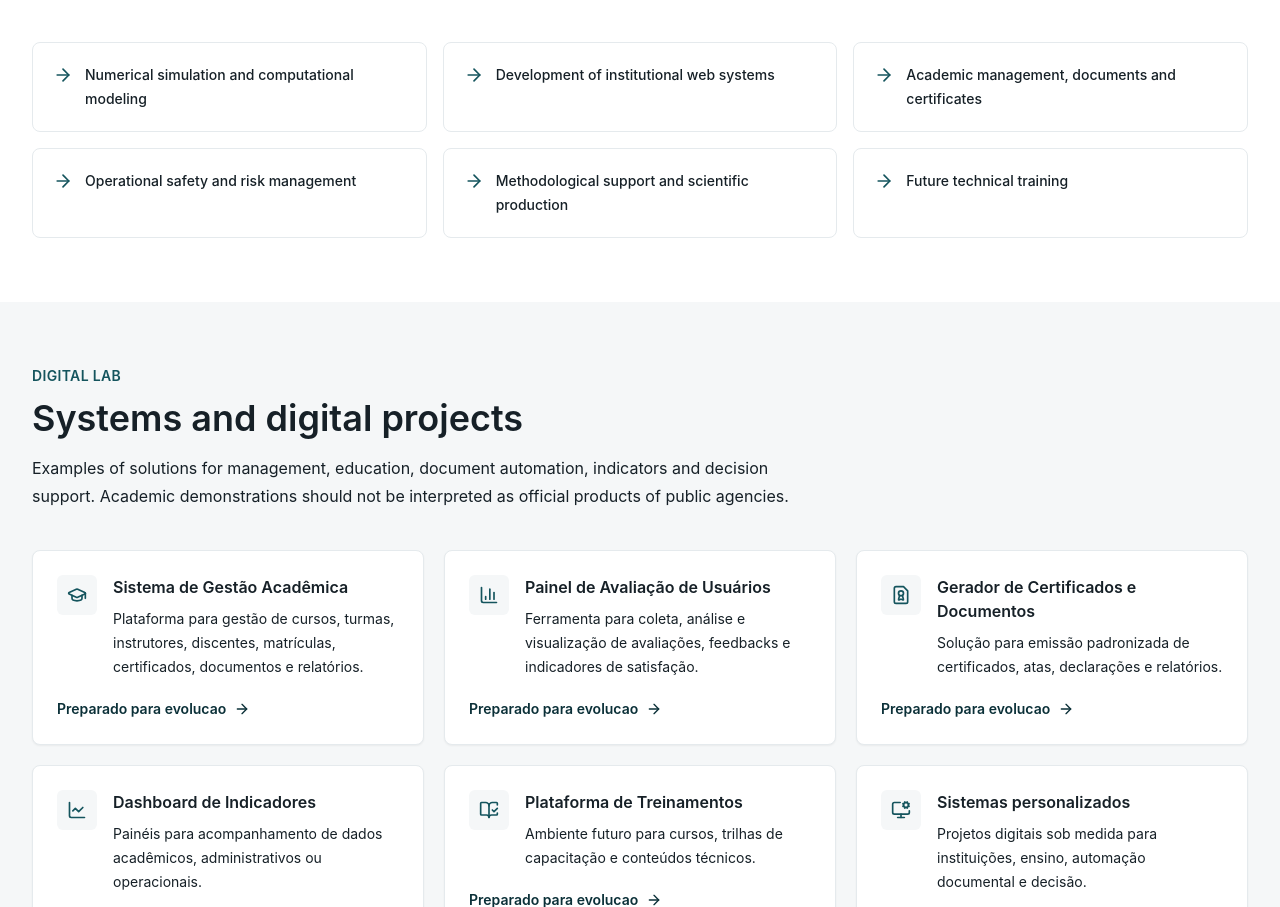
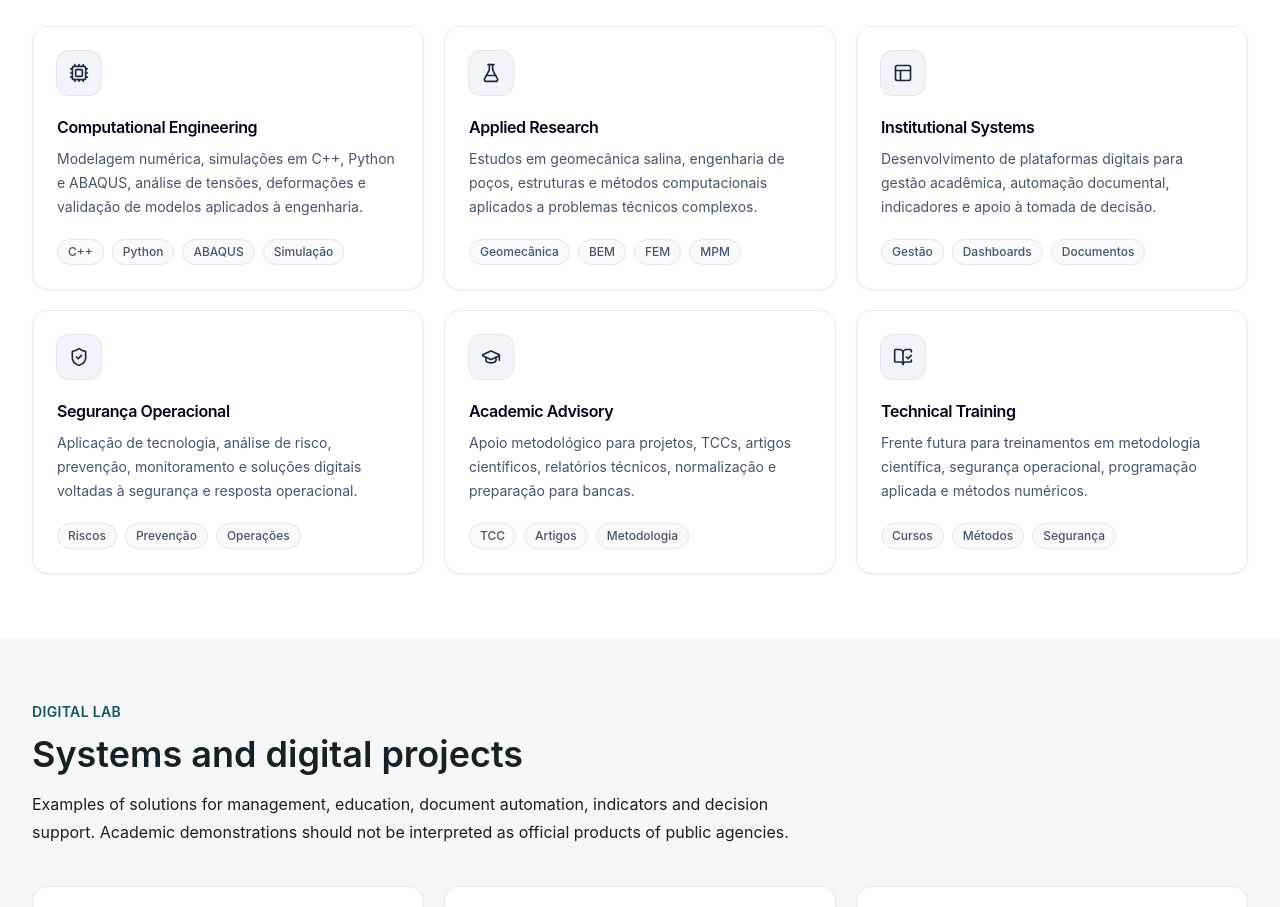
Before and after one commit to Themisson/shieldworks, a Next.js app: page / in a window 1280 px wide. Shown: the part 1893-2800 px from the top of the page. Built offline with nearby package versions, Linux system fonts and the light colour scheme.

Commit message:
Refine institutional card system

```diff
--- a/src/app/contato/page.tsx
+++ b/src/app/contato/page.tsx
@@ -20,7 +20,7 @@ export default function ContatoPage() {
           <ContactForm />
           <div>
             <FeedbackForm />
-            <div className="mt-6 rounded-lg border border-graphite-100 p-6 text-sm leading-6 text-graphite-600">
+            <div className="mt-6 rounded-2xl border border-slate-200/80 bg-white p-6 text-sm leading-6 text-graphite-600 shadow-sm">
               Para versões futuras, esta página pode ser integrada a e-mail profissional, CRM simples, banco de dados,
               automações de resposta e área restrita de sistemas.
             </div>
--- a/src/app/page.tsx
+++ b/src/app/page.tsx
@@ -1,8 +1,8 @@
-import { ArrowRight, CheckCircle2 } from "lucide-react";
+import { CheckCircle2 } from "lucide-react";
 import { ProfessionalLinks } from "@/components/ProfessionalLinks";
 import { Badge } from "@/components/badge";
 import { ButtonLink } from "@/components/button-link";
-import { ServiceCard, SystemCard } from "@/components/card";
+import { CompactCard, HighlightCard, ServiceCard, SystemCard } from "@/components/card";
 import { CTA } from "@/components/cta";
 import { SectionTitle } from "@/components/section-title";
 import {
@@ -34,11 +34,11 @@ export default function Home() {
               <ButtonLink href="/contato" variant="secondary">Solicitar contato</ButtonLink>
             </div>
           </div>
-          <div className="rounded-lg border border-graphite-100 bg-graphite-50 p-6 shadow-sm">
+          <div className="rounded-2xl border border-slate-200/80 bg-slate-50 p-6 shadow-sm">
             <p className="text-sm font-semibold uppercase tracking-wide text-petroleum-700">Atuação integrada</p>
             <div className="mt-6 space-y-4">
               {authorityAreas.map((area) => (
-                <div key={area} className="flex items-center gap-3 rounded-md bg-white p-4">
+                <div key={area} className="flex items-center gap-3 rounded-xl border border-slate-200/70 bg-white p-4 shadow-sm">
                   <CheckCircle2 className="h-5 w-5 text-signal" aria-hidden="true" />
                   <span className="text-sm font-medium text-graphite-800">{area}</span>
                 </div>
@@ -70,12 +70,9 @@ export default function Home() {
       <section className="bg-white py-16">
         <div className="mx-auto max-w-7xl px-4 sm:px-6 lg:px-8">
           <SectionTitle eyebrow="Soluções" title="Frentes em destaque" description="Serviços e linhas de desenvolvimento preparados para demandas técnicas, acadêmicas e de gestão." />
-          <div className="mt-10 grid gap-4 md:grid-cols-2 lg:grid-cols-3">
+          <div className="mt-10 grid gap-5 sm:grid-cols-2 lg:grid-cols-3">
             {featuredSolutions.map((solution) => (
-              <div key={solution} className="flex items-start gap-3 rounded-lg border border-graphite-100 p-5">
-                <ArrowRight className="mt-0.5 h-5 w-5 shrink-0 text-petroleum-700" aria-hidden="true" />
-                <p className="text-sm font-medium leading-6 text-graphite-800">{solution}</p>
-              </div>
+              <HighlightCard key={solution.title} {...solution} />
             ))}
           </div>
         </div>
@@ -128,12 +125,10 @@ export default function Home() {
           />
           <div className="mt-10 grid gap-4 sm:grid-cols-2 lg:grid-cols-3">
             {academicServices.map((service) => (
-              <div key={service} className="rounded-md bg-white p-4 text-sm font-medium text-graphite-700 shadow-sm">
-                {service}
-              </div>
+              <CompactCard key={service} title={service} />
             ))}
           </div>
-          <div className="mt-8 rounded-lg border border-petroleum-100 bg-petroleum-50 p-5 text-sm leading-6 text-petroleum-900">
+          <div className="mt-8 rounded-2xl border border-petroleum-100 bg-petroleum-50 p-5 text-sm leading-6 text-petroleum-900 shadow-sm">
             Os serviços possuem caráter consultivo, orientativo e revisional, respeitando a autoria, a integridade
             acadêmica e as normas das instituições de ensino.
           </div>
--- a/src/app/sobre/page.tsx
+++ b/src/app/sobre/page.tsx
@@ -1,5 +1,7 @@
 import type { Metadata } from "next";
+import { Code2, GraduationCap, SearchCheck } from "lucide-react";
 import { ProfessionalLinks } from "@/components/ProfessionalLinks";
+import { CardShell } from "@/components/card";
 import { SectionTitle } from "@/components/section-title";
 import { Badge } from "@/components/badge";
 
@@ -32,9 +34,9 @@ export default function SobrePage() {
           description="Perfil técnico-profissional orientado por engenharia, pesquisa aplicada, segurança operacional, desenvolvimento computacional e ensino."
         />
         <div className="mt-10 grid gap-10 lg:grid-cols-[0.9fr_1.1fr]">
-          <div className="rounded-lg border border-graphite-100 bg-graphite-50 p-6">
+          <div className="rounded-2xl border border-slate-200/80 bg-slate-50 p-6 shadow-sm">
             <p className="text-sm leading-7 text-graphite-700">
-              Themisson dos Santos Vasconcelos e Tenente-Coronel do Corpo de Bombeiros Militar de Alagoas,
+              Themisson dos Santos Vasconcelos é Tenente-Coronel do Corpo de Bombeiros Militar de Alagoas,
               engenheiro de petróleo, mestre e doutor na área de estruturas e geomecânica. Sua trajetória integra
               segurança operacional, pesquisa aplicada, engenharia computacional, gestão acadêmica e desenvolvimento
               de soluções digitais.
@@ -61,29 +63,24 @@ export default function SobrePage() {
           </div>
         </div>
         <div className="mt-12 grid gap-6 md:grid-cols-3">
-          <article className="rounded-lg border border-graphite-100 p-6">
-            <h2 className="text-lg font-semibold text-graphite-900">Pesquisa e engenharia</h2>
-            <p className="mt-3 text-sm leading-6 text-graphite-600">
-              Atuação em geomecânica salina, simulação numérica, engenharia de poços, ABAQUS, métodos computacionais
-              e análise técnica de problemas complexos.
-            </p>
-          </article>
-          <article className="rounded-lg border border-graphite-100 p-6">
-            <h2 className="text-lg font-semibold text-graphite-900">Tecnologia aplicada</h2>
-            <p className="mt-3 text-sm leading-6 text-graphite-600">
-              Desenvolvimento de soluções em C++ e Python, sistemas web, automação documental, indicadores e apoio à
-              gestão institucional.
-            </p>
-          </article>
-          <article className="rounded-lg border border-graphite-100 p-6">
-            <h2 className="text-lg font-semibold text-graphite-900">Ensino e metodologia</h2>
-            <p className="mt-3 text-sm leading-6 text-graphite-600">
-              Desde 2019, atua como instrutor de TCC e Metodologia Científica nos cursos do Corpo de Bombeiros
-              Militar de Alagoas, contribuindo para a formação acadêmica e técnico-profissional por meio do
-              acompanhamento de projetos, trabalhos de conclusão de curso, artigos científicos, relatórios técnicos e
-              preparação para bancas.
-            </p>
-          </article>
+          <CardShell
+            title="Pesquisa e engenharia"
+            description="Atuação em geomecânica salina, simulação numérica, engenharia de poços, ABAQUS, métodos computacionais e análise técnica de problemas complexos."
+            icon={SearchCheck}
+            tags={["Geomecânica", "ABAQUS", "Simulação"]}
+          />
+          <CardShell
+            title="Tecnologia aplicada"
+            description="Desenvolvimento de soluções em C++ e Python, sistemas web, automação documental, indicadores e apoio à gestão institucional."
+            icon={Code2}
+            tags={["C++", "Python", "Sistemas"]}
+          />
+          <CardShell
+            title="Ensino e metodologia"
+            description="Desde 2019, atua como instrutor de TCC e Metodologia Científica nos cursos do Corpo de Bombeiros Militar de Alagoas, contribuindo para a formação acadêmica e técnico-profissional por meio do acompanhamento de projetos, trabalhos de conclusão de curso, artigos científicos, relatórios técnicos e preparação para bancas."
+            icon={GraduationCap}
+            tags={["TCC", "Metodologia", "Bancas"]}
+          />
         </div>
       </div>
     </section>
--- a/src/app/solucoes/page.tsx
+++ b/src/app/solucoes/page.tsx
@@ -1,5 +1,7 @@
 import type { Metadata } from "next";
+import { ListCard } from "@/components/card";
 import { SectionTitle } from "@/components/section-title";
+import { serviceIcons } from "@/data/site";
 
 export const metadata: Metadata = {
   title: "Soluções",
@@ -21,23 +23,36 @@ const solutionBlocks = [
       "Validação de resultados numéricos",
       "Comparação entre simulação e soluções analíticas",
       "Relatórios técnicos de modelagem computacional"
-    ]
+    ],
+    icon: serviceIcons.computationalEngineering
   },
   {
     title: "Sistemas Institucionais",
-    items: ["Gestão acadêmica", "Emissão de certificados", "Controle de cursos e turmas", "Gestão de instrutores", "Formulários e avaliações", "Dashboards administrativos", "Geração automática de documentos"]
+    description:
+      "Plataformas para rotinas acadêmicas, documentos, indicadores administrativos e organização de dados institucionais.",
+    items: ["Gestão acadêmica", "Emissão de certificados", "Controle de cursos e turmas", "Gestão de instrutores", "Formulários e avaliações", "Dashboards administrativos", "Geração automática de documentos"],
+    icon: serviceIcons.institutionalSystems
   },
   {
     title: "Segurança Operacional e Gestão de Riscos",
-    items: ["Diagnóstico de risco", "Prevenção", "Resposta operacional", "Uso de tecnologia em emergências", "Drones e monitoramento", "Capacitações em segurança"]
+    description:
+      "Apoio técnico à prevenção, análise de riscos, monitoramento e resposta operacional com uso de tecnologia aplicada.",
+    items: ["Diagnóstico de risco", "Prevenção", "Resposta operacional", "Uso de tecnologia em emergências", "Drones e monitoramento", "Capacitações em segurança"],
+    icon: serviceIcons.operationalSafety
   },
   {
     title: "Assessoria Acadêmica e Científica",
-    items: ["Projetos de pesquisa", "TCC", "Artigos científicos", "Relatórios técnicos", "Metodologia", "Normalização", "Análise de dados", "Preparação para bancas"]
+    description:
+      "Acompanhamento consultivo para estruturação, revisão técnica, metodologia, normalização e apresentação de trabalhos.",
+    items: ["Projetos de pesquisa", "TCC", "Artigos científicos", "Relatórios técnicos", "Metodologia", "Normalização", "Análise de dados", "Preparação para bancas"],
+    icon: serviceIcons.academicAdvisory
   },
   {
     title: "Capacitação Técnica",
-    items: ["Metodologia científica", "PCC e TCC", "Segurança operacional", "Primeiros socorros/RCP", "Python para engenharia", "C++ para simulação numérica", "Métodos numéricos aplicados", "Geomecânica aplicada"]
+    description:
+      "Frente futura para cursos e treinamentos técnicos em metodologia, segurança, programação e simulação numérica.",
+    items: ["Metodologia científica", "TCC e trabalhos técnicos", "Segurança operacional", "Primeiros socorros/RCP", "Python para engenharia", "C++ para simulação numérica", "Métodos numéricos aplicados", "Geomecânica aplicada"],
+    icon: serviceIcons.technicalTraining
   }
 ];
 
@@ -52,17 +67,7 @@ export default function SolucoesPage() {
         />
         <div className="mt-10 grid gap-6 lg:grid-cols-2">
           {solutionBlocks.map((block) => (
-            <article key={block.title} className="rounded-lg border border-graphite-100 bg-white p-6 shadow-sm">
-              <h2 className="text-xl font-semibold text-graphite-900">{block.title}</h2>
-              {"description" in block ? <p className="mt-3 text-sm leading-6 text-graphite-600">{block.description}</p> : null}
-              <ul className="mt-5 grid gap-3 sm:grid-cols-2">
-                {block.items.map((item) => (
-                  <li key={item} className="rounded-md bg-graphite-50 px-4 py-3 text-sm text-graphite-700">
-                    {item}
-                  </li>
-                ))}
-              </ul>
-            </article>
+            <ListCard key={block.title} {...block} />
           ))}
         </div>
       </div>
--- a/src/components/card.tsx
+++ b/src/components/card.tsx
@@ -1,44 +1,124 @@
+import type { ReactNode } from "react";
 import type { LucideIcon } from "lucide-react";
-import { ArrowRight } from "lucide-react";
+import { ArrowRight, CheckCircle2 } from "lucide-react";
 
 type CardProps = {
   title: string;
   description: string;
   icon?: LucideIcon;
+  tags?: string[];
+  kicker?: string;
 };
 
-export function ServiceCard({ title, description, icon: Icon }: CardProps) {
+type CardShellProps = CardProps & {
+  children?: ReactNode;
+  actionLabel?: string;
+  className?: string;
+};
+
+function TagList({ tags }: { tags?: string[] }) {
+  if (!tags?.length) {
+    return null;
+  }
+
   return (
-    <article className="rounded-lg border border-graphite-100 bg-white p-6 shadow-sm transition hover:-translate-y-0.5 hover:shadow-soft">
-      {Icon ? (
-        <div className="mb-5 flex h-11 w-11 items-center justify-center rounded-md bg-petroleum-50 text-petroleum-700">
-          <Icon className="h-5 w-5" aria-hidden="true" />
-        </div>
+    <div className="mt-5 flex flex-wrap gap-2">
+      {tags.map((tag) => (
+        <span
+          key={tag}
+          className="inline-flex items-center rounded-full border border-slate-200 bg-slate-50 px-2.5 py-1 text-xs font-medium text-slate-600"
+        >
+          {tag}
+        </span>
+      ))}
+    </div>
+  );
+}
+
+export function CardShell({ title, description, icon: Icon, tags, kicker, children, actionLabel, className = "" }: CardShellProps) {
+  return (
+    <article
+      className={`group flex h-full flex-col rounded-2xl border border-slate-200/80 bg-white p-6 shadow-sm transition-all duration-200 hover:-translate-y-0.5 hover:border-slate-300 hover:shadow-md ${className}`}
+    >
+      <div className="flex items-start justify-between gap-4">
+        {Icon ? (
+          <div className="mb-5 flex h-11 w-11 shrink-0 items-center justify-center rounded-xl bg-slate-100 text-slate-800 ring-1 ring-slate-200 transition-colors group-hover:bg-slate-900 group-hover:text-white">
+            <Icon className="h-5 w-5" aria-hidden="true" />
+          </div>
+        ) : null}
+        {kicker ? (
+          <span className="rounded-full border border-slate-200 bg-slate-50 px-2.5 py-1 text-xs font-medium text-slate-500">
+            {kicker}
+          </span>
+        ) : null}
+      </div>
+      <h2 className="text-base font-semibold tracking-tight text-slate-950">{title}</h2>
+      <p className="mt-2 text-sm leading-6 text-slate-600">{description}</p>
+      <TagList tags={tags} />
+      {children ? <div className="mt-5">{children}</div> : null}
+      {actionLabel ? (
+        <span className="mt-6 inline-flex items-center gap-2 text-sm font-semibold text-petroleum-900">
+          {actionLabel}
+          <ArrowRight className="h-4 w-4" aria-hidden="true" />
+        </span>
       ) : null}
-      <h2 className="text-lg font-semibold text-graphite-900">{title}</h2>
-      <p className="mt-3 text-sm leading-6 text-graphite-600">{description}</p>
     </article>
   );
 }
 
-export function SystemCard({ title, description, icon: Icon }: CardProps) {
+export function ServiceCard(props: CardProps) {
+  return <CardShell {...props} />;
+}
+
+export function HighlightCard(props: CardProps) {
+  return <CardShell {...props} />;
+}
+
+export function SystemCard(props: CardProps) {
+  return <CardShell {...props} actionLabel="Preparado para evolução" />;
+}
+
+export function ListCard({
+  title,
+  description,
+  items,
+  icon: Icon
+}: {
+  title: string;
+  description?: string;
+  items: string[];
+  icon?: LucideIcon;
+}) {
   return (
-    <article className="rounded-lg border border-graphite-100 bg-white p-6 shadow-sm">
-      <div className="flex items-start gap-4">
-        {Icon ? (
-          <div className="flex h-10 w-10 shrink-0 items-center justify-center rounded-md bg-graphite-50 text-petroleum-700">
-            <Icon className="h-5 w-5" aria-hidden="true" />
-          </div>
-        ) : null}
-        <div>
-          <h2 className="text-base font-semibold text-graphite-900">{title}</h2>
-          <p className="mt-2 text-sm leading-6 text-graphite-600">{description}</p>
+    <CardShell
+      title={title}
+      description={description ?? "Frente estruturada para entregas técnicas, documentação clara e evolução conforme a demanda."}
+      icon={Icon}
+    >
+      <ul className="grid gap-2 sm:grid-cols-2">
+        {items.map((item) => (
+          <li
+            key={item}
+            className="flex items-start gap-2 rounded-xl border border-slate-200/70 bg-slate-50 px-3 py-2.5 text-sm leading-5 text-slate-700"
+          >
+            <CheckCircle2 className="mt-0.5 h-4 w-4 shrink-0 text-petroleum-700" aria-hidden="true" />
+            <span>{item}</span>
+          </li>
+        ))}
+      </ul>
+    </CardShell>
+  );
+}
+
+export function CompactCard({ title, icon: Icon }: { title: string; icon?: LucideIcon }) {
+  return (
+    <article className="group flex h-full items-start gap-3 rounded-2xl border border-slate-200/80 bg-white p-5 shadow-sm transition-all duration-200 hover:-translate-y-0.5 hover:border-slate-300 hover:shadow-md">
+      {Icon ? (
+        <div className="flex h-9 w-9 shrink-0 items-center justify-center rounded-xl bg-slate-100 text-slate-800 ring-1 ring-slate-200 transition-colors group-hover:bg-slate-900 group-hover:text-white">
+          <Icon className="h-4 w-4" aria-hidden="true" />
         </div>
-      </div>
-      <span className="mt-5 inline-flex items-center gap-2 text-sm font-semibold text-petroleum-900">
-        Preparado para evolucao
-        <ArrowRight className="h-4 w-4" aria-hidden="true" />
-      </span>
+      ) : null}
+      <h2 className="text-sm font-semibold leading-6 tracking-tight text-slate-900">{title}</h2>
     </article>
   );
 }
--- a/src/components/forms.tsx
+++ b/src/components/forms.tsx
@@ -67,7 +67,7 @@ export function ContactForm() {
   }
 
   return (
-    <form className="rounded-lg border border-graphite-100 bg-white p-6 shadow-sm" aria-label="Formulário de contato" onSubmit={handleSubmit}>
+    <form className="rounded-2xl border border-slate-200/80 bg-white p-6 shadow-sm" aria-label="Formulário de contato" onSubmit={handleSubmit}>
       <div className="grid gap-5 sm:grid-cols-2">
         <div className="sm:col-span-2">
           <label className="label" htmlFor="name">Nome</label>
@@ -129,7 +129,7 @@ export function FeedbackForm() {
   }
 
   return (
-    <form className="rounded-lg border border-graphite-100 bg-graphite-50 p-6" aria-label="Formulário de opinião" onSubmit={handleSubmit}>
+    <form className="rounded-2xl border border-slate-200/80 bg-slate-50 p-6 shadow-sm" aria-label="Formulário de opinião" onSubmit={handleSubmit}>
       <div className="grid gap-5 sm:grid-cols-2">
         <div>
           <label className="label" htmlFor="feedback-name">Nome opcional</label>
--- a/src/data/site.ts
+++ b/src/data/site.ts
@@ -1,13 +1,17 @@
 import {
+  Activity,
   BarChart3,
   BookOpenCheck,
   Building2,
+  Code2,
   Cpu,
   FileBadge2,
+  FileText,
   FlaskConical,
   GraduationCap,
   LineChart,
   MonitorCog,
+  PanelsTopLeft,
   ShieldCheck
 } from "lucide-react";
 
@@ -114,13 +118,57 @@ export const practiceAreas = [
 ];
 
 export const featuredSolutions = [
-  "Simulação numérica e modelagem computacional",
-  "Desenvolvimento de sistemas web institucionais",
-  "Gestão acadêmica, documentos e certificados",
-  "Segurança operacional e gestão de riscos",
-  "Apoio metodológico e produção científica",
-  "Capacitação técnica futura"
+  {
+    title: "Engenharia Computacional",
+    description:
+      "Modelagem numérica, simulações em C++, Python e ABAQUS, análise de tensões, deformações e validação de modelos aplicados à engenharia.",
+    tags: ["C++", "Python", "ABAQUS", "Simulação"],
+    icon: Cpu
+  },
+  {
+    title: "Pesquisa Aplicada",
+    description:
+      "Estudos em geomecânica salina, engenharia de poços, estruturas e métodos computacionais aplicados a problemas técnicos complexos.",
+    tags: ["Geomecânica", "BEM", "FEM", "MPM"],
+    icon: FlaskConical
+  },
+  {
+    title: "Sistemas Institucionais",
+    description:
+      "Desenvolvimento de plataformas digitais para gestão acadêmica, automação documental, indicadores e apoio à tomada de decisão.",
+    tags: ["Gestão", "Dashboards", "Documentos"],
+    icon: PanelsTopLeft
+  },
+  {
+    title: "Segurança Operacional",
+    description:
+      "Aplicação de tecnologia, análise de risco, prevenção, monitoramento e soluções digitais voltadas à segurança e resposta operacional.",
+    tags: ["Riscos", "Prevenção", "Operações"],
+    icon: ShieldCheck
+  },
+  {
+    title: "Assessoria Acadêmica",
+    description:
+      "Apoio metodológico para projetos, TCCs, artigos científicos, relatórios técnicos, normalização e preparação para bancas.",
+    tags: ["TCC", "Artigos", "Metodologia"],
+    icon: GraduationCap
+  },
+  {
+    title: "Capacitação Técnica",
+    description:
+      "Frente futura para treinamentos em metodologia científica, segurança operacional, programação aplicada e métodos numéricos.",
+    tags: ["Cursos", "Métodos", "Segurança"],
+    icon: BookOpenCheck
+  }
 ];
+
+export const serviceIcons = {
+  computationalEngineering: Code2,
+  institutionalSystems: PanelsTopLeft,
+  operationalSafety: Activity,
+  academicAdvisory: FileText,
+  technicalTraining: BookOpenCheck
+};
 
 export const digitalProjects = [
   {
```
Also changed, not shown: src/app/assessoria-academica/page.tsx (+6 -6 lines), src/app/pesquisa/page.tsx (+22 -27 lines), src/app/sistemas/page.tsx (+5 -2 lines).
